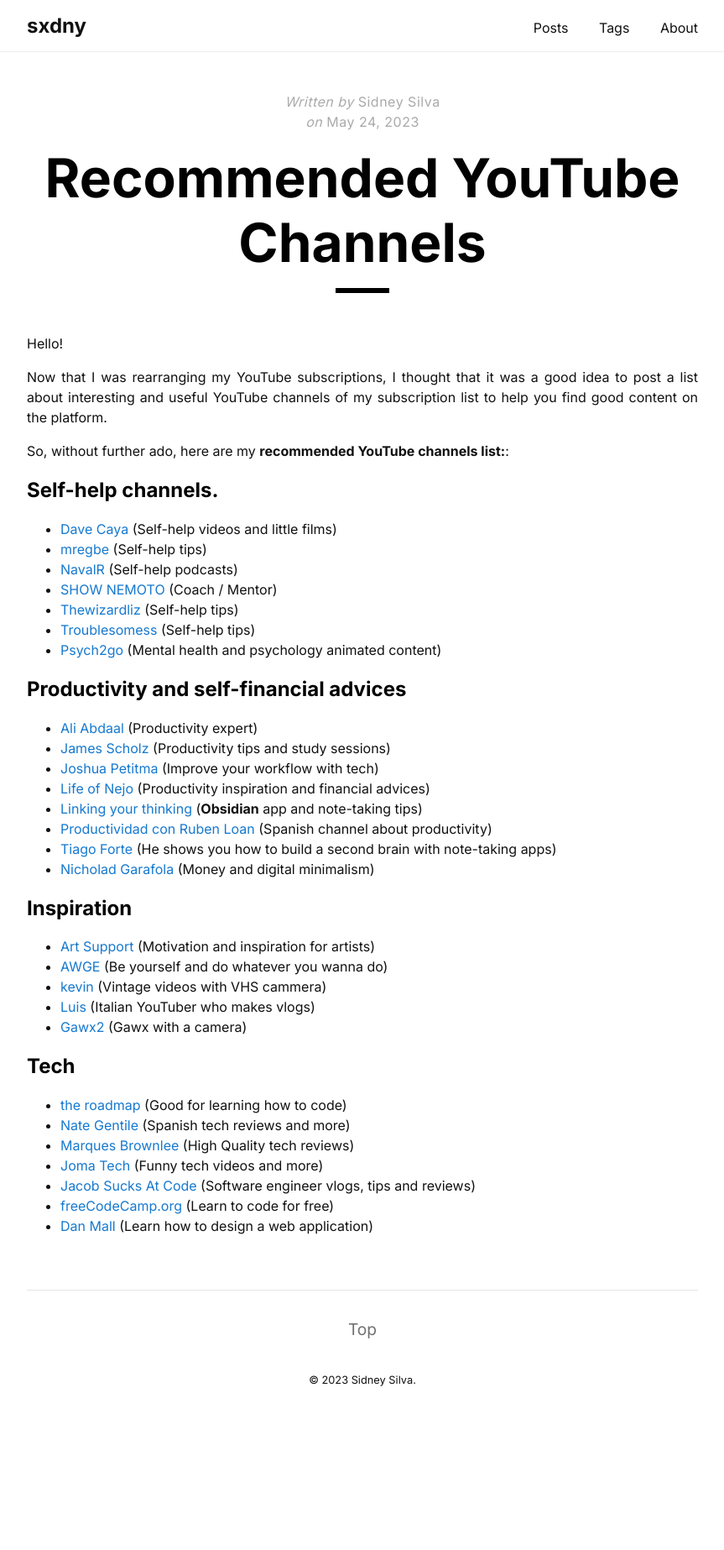
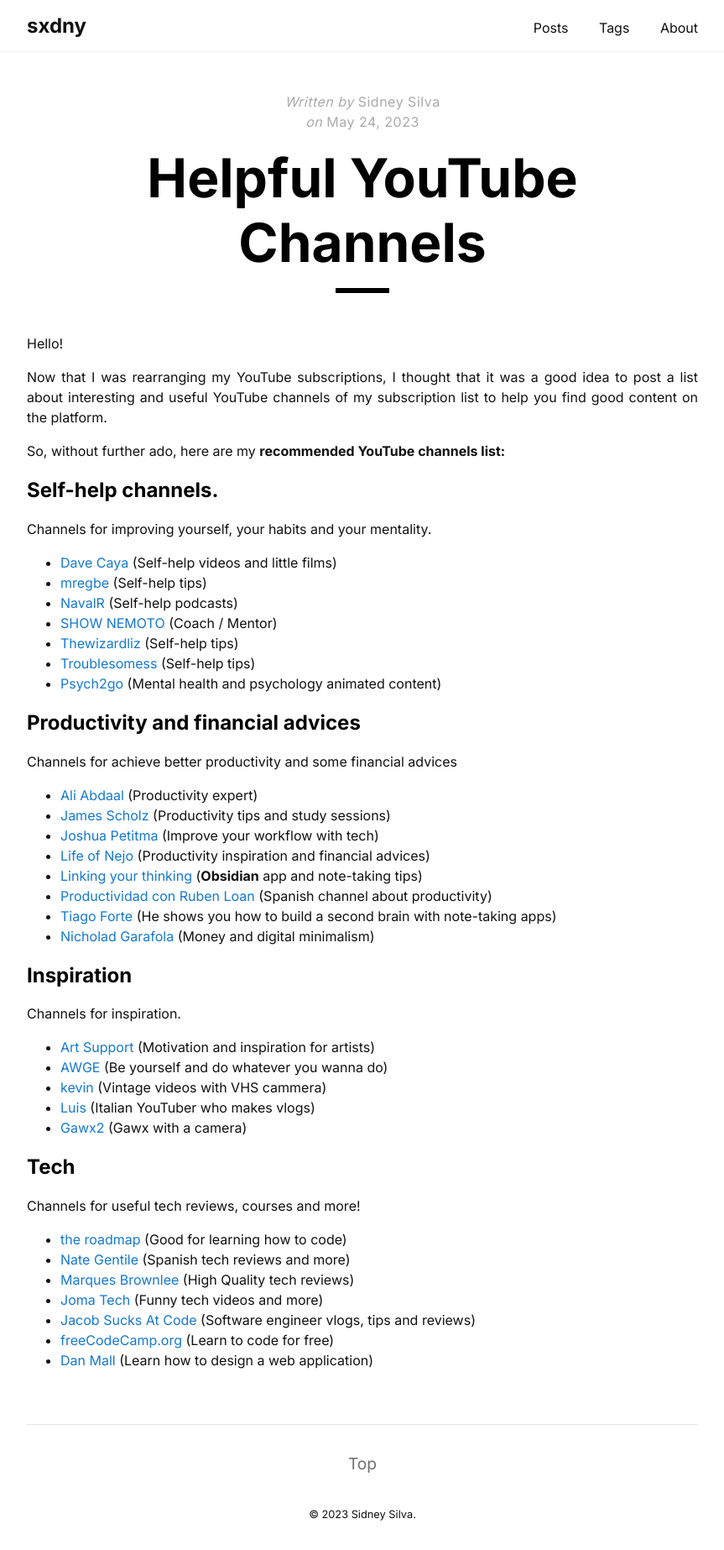
Before and after one commit to sxdny/sxdny.dev, a Jekyll site: the page built from _posts/2023-05-24-yt-recommened.md, in a window 1280 px wide. Shown: the whole page at 84% size, without its empty margins (208-1071 px from the left). Built offline with Jekyll 4.4.1, drawn with Linux system fonts in a browser that asks for light colours; before the commit the page ends 1686 px from its top, so only the background shows below that.

Commit message:
Update 2023-05-24-yt-recommened.md

```diff
--- a/_posts/2023-05-24-yt-recommened.md
+++ b/_posts/2023-05-24-yt-recommened.md
@@ -1,6 +1,6 @@
 ---
 layout: post
-title: "Recommended YouTube Channels"
+title: "Helpful YouTube Channels"
 author: "Sidney Silva"
 tags: YouTube Productivity Tech Inspiration
 ---
@@ -9,9 +9,11 @@ Hello!
 
 Now that I was rearranging my YouTube subscriptions, I thought that it was a good idea to post a list about interesting and useful YouTube channels of my subscription list to help you find good content on the platform.
 
-So, without further ado, here are my **recommended YouTube channels list:**:
+So, without further ado, here are my **recommended YouTube channels list:**
 
 ## Self-help channels.
+
+Channels for improving yourself, your habits and your mentality.
 
 - [Dave Caya](https://www.youtube.com/@davecaya) (Self-help videos and little films)
 - [mregbe](https://www.youtube.com/@mregbe) (Self-help tips)
@@ -21,7 +23,9 @@ So, without further ado, here are my **recommended YouTube channels list:**:
 - [Troublesomess](https://www.youtube.com/@troublesomess) (Self-help tips)
 - [Psych2go](https://www.youtube.com/@Psych2go) (Mental health and psychology animated content)
 
-## Productivity and self-financial advices
+## Productivity and financial advices
+
+Channels for achieve better productivity and some financial advices
 
 - [Ali Abdaal](https://www.youtube.com/@aliabdaal) (Productivity expert)
 - [James Scholz](https://www.youtube.com/@JamesScholz) (Productivity tips and study sessions)
@@ -34,6 +38,8 @@ So, without further ado, here are my **recommended YouTube channels list:**:
 
 ## Inspiration
 
+Channels for inspiration.
+
 - [Art Support](https://www.youtube.com/@ArtSupport1) (Motivation and inspiration for artists)
 - [AWGE](https://www.youtube.com/@awge5050) (Be yourself and do whatever you wanna do)
 - [kevin](https://www.youtube.com/@camc0rder17) (Vintage videos with VHS cammera)
@@ -42,6 +48,8 @@ So, without further ado, here are my **recommended YouTube channels list:**:
 
 ## Tech
 
+Channels for useful tech reviews, courses and more!
+
 - [the roadmap](https://www.youtube.com/@roadmapsh) (Good for learning how to code)
 - [Nate Gentile](https://www.youtube.com/@NateGentile7) (Spanish tech reviews and more)
 - [Marques Brownlee](https://www.youtube.com/@mkbhd) (High Quality tech reviews)
```
